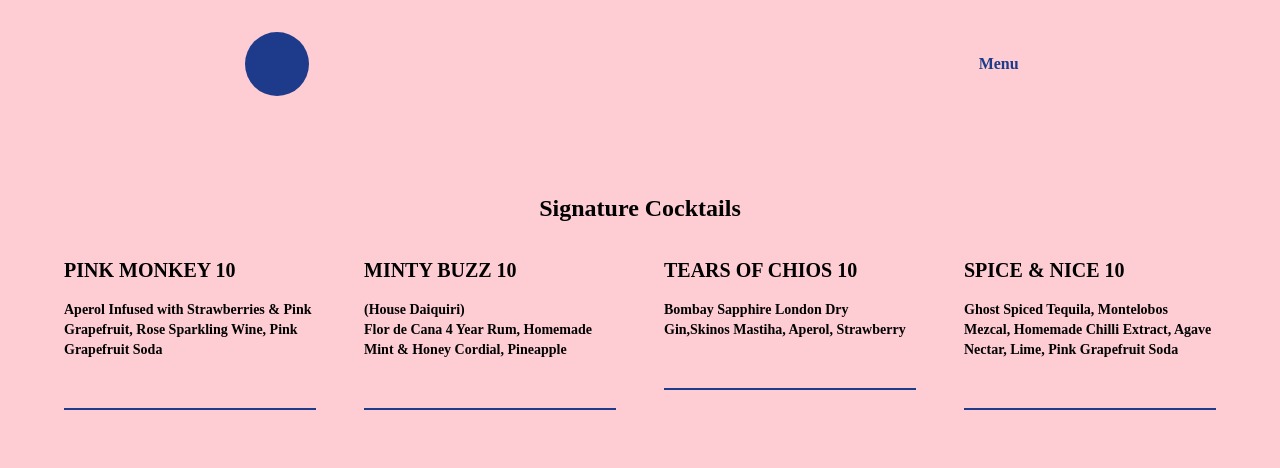
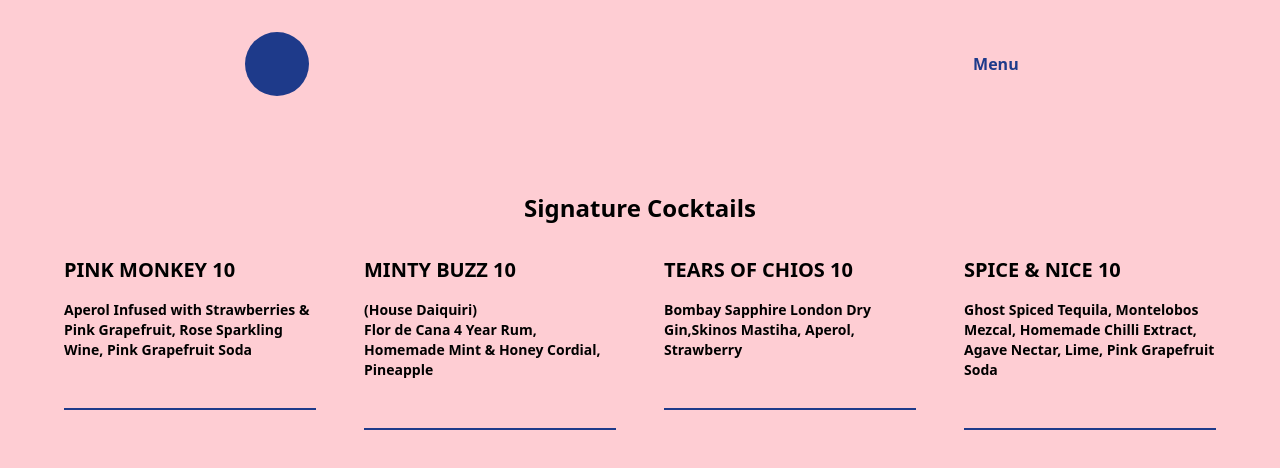
Before and after one commit to gpanaretou/html-menu, a website: page src/cocktails.html in a window 1280 px wide. Drawn offline with Linux system fonts and the light colour scheme; a web font is replaced by a local one.

Commit message:
make some styling changes

```diff
--- a/src/cocktails.html
+++ b/src/cocktails.html
@@ -3,17 +3,17 @@
     <head>
         <meta charset="UTF-8">
         <meta name="viewport" content="width=device-width, initial-scale=1.0">
+        <meta name="description" content="Coffee Jam Paphos, Menu">
         <title>Coffee Jam</title>
         <link href="./output.css" rel="stylesheet">
         <link rel="preconnect" href="https://fonts.googleapis.com">
         <link rel="preconnect" href="https://fonts.gstatic.com" crossorigin>
         <link href="https://fonts.googleapis.com/css2?family=Edu+AU+VIC+WA+NT+Hand:wght@400..700&display=swap" rel="stylesheet">
     </head>
-    <body class="flex flex-col items-center bg-rose-200 w-screen h-screen content-center font-edu" onload="renderNavbarTemplate()">
+    <body class="flex flex-col items-center bg-rose-200 w-screen h-screen content-center" onload="renderNavbarTemplate()">
         <script src="js/script.js" defer></script>
 
         <section id="navbar" class="flex content-center w-full lg:w-2/3">
-
         </section>
 
 
@@ -21,32 +21,31 @@
         <h1 class="font-bold p-4 text-2xl text-center">
             Signature Cocktails
         </h1>
-
         <div class="grid grid-cols-1 md:grid-cols-4 gap-x-4">
             <div class="flex flex-col p-4 gap-y-4">
                 <h2 class="text-xl font-bold">PINK MONKEY 10</h2>
-                <p class="text-sm pb-12 font-semibold border-b-2 border-blue-900">
-                    Aperol Infused with Strawberries & Pink Grapefruit, Rose Sparkling Wine, Pink Grapefruit Soda
-                </p>
+                <div class="flex flex-col text-sm pb-12 font-semibold border-b-2 border-blue-900">
+                    <p>Aperol Infused with Strawberries & Pink Grapefruit, Rose Sparkling Wine, Pink Grapefruit Soda</p>
+                </div>
             </div>
             <div class="flex flex-col p-4 gap-y-4">
                 <h2 class="text-xl font-bold">MINTY BUZZ 10</h2>
-                <p class="text-sm pb-12 font-semibold border-b-2 border-blue-900">
-                    (House Daiquiri) </br>
-    Flor de Cana 4 Year Rum, Homemade Mint & Honey Cordial, Pineapple
-                </p>
+                <div class="flex flex-col text-sm pb-12 font-semibold border-b-2 border-blue-900">
+                    <p>(House Daiquiri)</p>
+                    <p>Flor de Cana 4 Year Rum, Homemade Mint & Honey Cordial, Pineapple</p>
+                </div>
             </div>
             <div class="flex flex-col p-4 gap-y-4">
                 <h2 class="text-xl font-bold">TEARS OF CHIOS 10</h2>
-                <p class="text-sm pb-12 font-semibold border-b-2 border-blue-900">
-                    Bombay Sapphire London Dry Gin,Skinos Mastiha, Aperol, Strawberry
-                </p>
+                <div class="flex flex-col text-sm pb-12 font-semibold border-b-2 border-blue-900">
+                    <p>Bombay Sapphire London Dry Gin,Skinos Mastiha, Aperol, Strawberry</p>
+                </div>
             </div>
             <div class="flex flex-col p-4 gap-y-4">
                 <h2 class="text-xl font-bold">SPICE & NICE 10</h2>
-                <p class="text-sm pb-12 font-semibold border-b-2 border-blue-900">
-                    Ghost Spiced Tequila, Montelobos Mezcal, Homemade Chilli Extract, Agave Nectar, Lime, Pink Grapefruit Soda
-                </p>
+                <div class="flex flex-col text-sm pb-12 font-semibold border-b-2 border-blue-900">
+                    <p>Ghost Spiced Tequila, Montelobos Mezcal, Homemade Chilli Extract, Agave Nectar, Lime, Pink Grapefruit Soda</p>
+                </div>
             </div>
         </div>
 
--- a/src/js/script.js
+++ b/src/js/script.js
@@ -30,12 +30,12 @@ function renderNavbarTemplate() {
                 <div class="absolute w-full flex flex-row p-8 justify-between items-center">
                     <div id="side-menu" class="block sm:hidden fixed top-0 left-[-250px] w-[240px] h-screen z-50 bg-gray-700 p-5
                                         flex flex-col space-y-5 text-white duration-300">
-                        <a href="javascript:void(0)" class="text-right text-4xl" onclick="closeMenu()">&times;</a>
+                        <a href="" class="text-right text-4xl" onclick="closeMenu()">&times;</a>
                         <a class="hover:text-amber-500" href="#">Home</a>
                     </div>
 
                     <div id="logo">
-                        <a href="./index.html">
+                        <a href="./index.html" title="Home" alt="Home Button">
                         <div class="w-16 h-16 rounded-full bg-blue-900">&nbsp;</div>
                         </a>
                     </div>
```
Also changed, not shown: src/index.html (+4 -6 lines), src/output.css.
